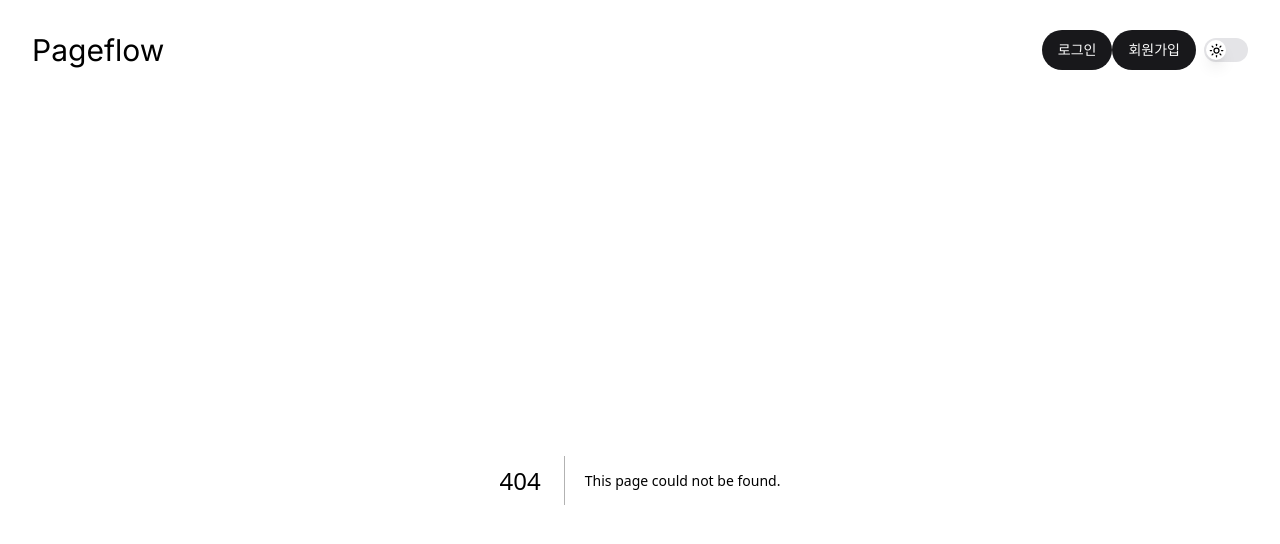
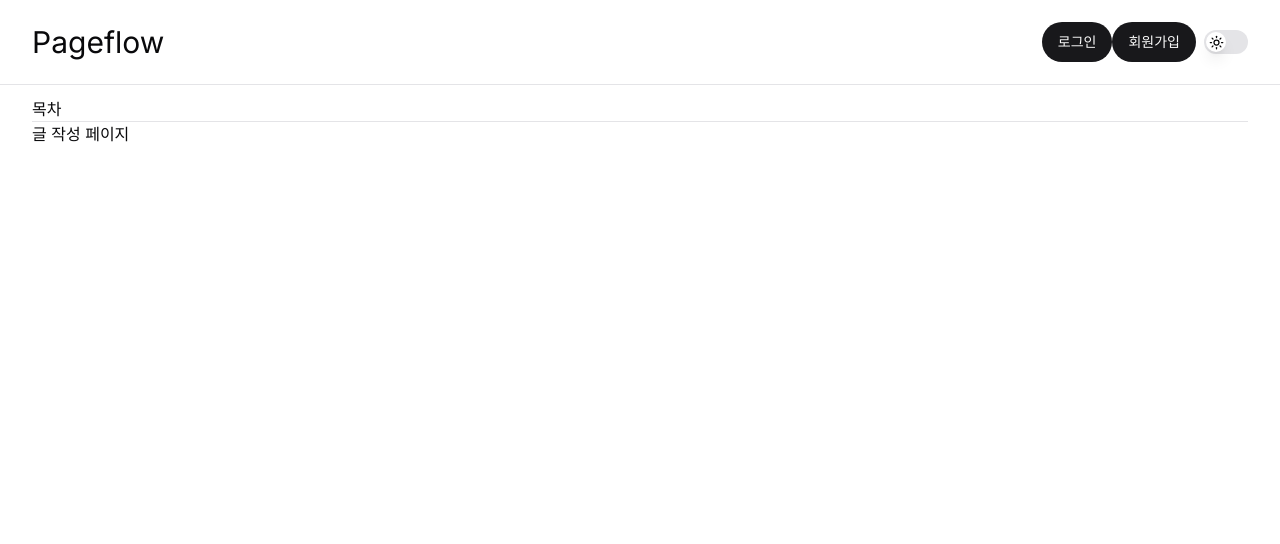
Before and after one commit to sechan100/pageflow_fe, a Next.js app: page /user/books/1/write in a window 1280 px wide. Before the commit this address had no page. Shown: the top 544 px of the page. Built offline with nearby package versions, Linux system fonts and the light colour scheme.

Commit message:
feat: 헤더에 separator를 추가하고 endpoint 재설정

```diff
--- a/src/app/book/write/page.tsx
+++ /dev/null
@@ -1,9 +0,0 @@
-
-
-export default function BookWritePage() {
-  return (
-    <div>
-      <h1>Write a book</h1>
-    </div>
-  );
-}
--- /dev/null
+++ b/src/app/user/books/[bookId]/write/page.tsx
@@ -0,0 +1,22 @@
+'use client';
+import { useRouting } from "@/shared/hook/useRouting";
+import { Separator } from "@/shared/components/shadcn/separator";
+
+
+
+
+
+
+export default function BookWritePage() {
+  const router = useRouting();
+  const bookId = router.params.bookId;
+
+
+  return (
+    <>
+      목차
+      <Separator />
+      글 작성 페이지
+    </>
+  );
+}
--- a/src/bounded-context/common/Header.tsx
+++ b/src/bounded-context/common/Header.tsx
@@ -2,6 +2,7 @@
 import { ThemeSwitcher } from "@/bounded-context/common/ThemeSwitcher";
 import { Title } from "./Title";
 import dynamic from "next/dynamic";
+import { Separator } from "@/shared/components/shadcn/separator";
 
 
 const ClientHeader = dynamic(() => import("../common/ClientHeader"), {ssr: false});
@@ -11,12 +12,15 @@ const ClientHeader = dynamic(() => import("../common/ClientHeader"), {ssr: false
 
 export default function Header(){
   return (
-    <header className="flex justify-between items-center container mt-5">
+    <>
+      <header className="flex justify-between items-center container mt-3">
         <Title />
         <div className="flex items-center">
           <ClientHeader />
           <ThemeSwitcher />
         </div>
       </header>
+      <Separator className="my-3" />
+    </>
   )
 }
```
Lines whose indentation alone changed are shown as unchanged.
